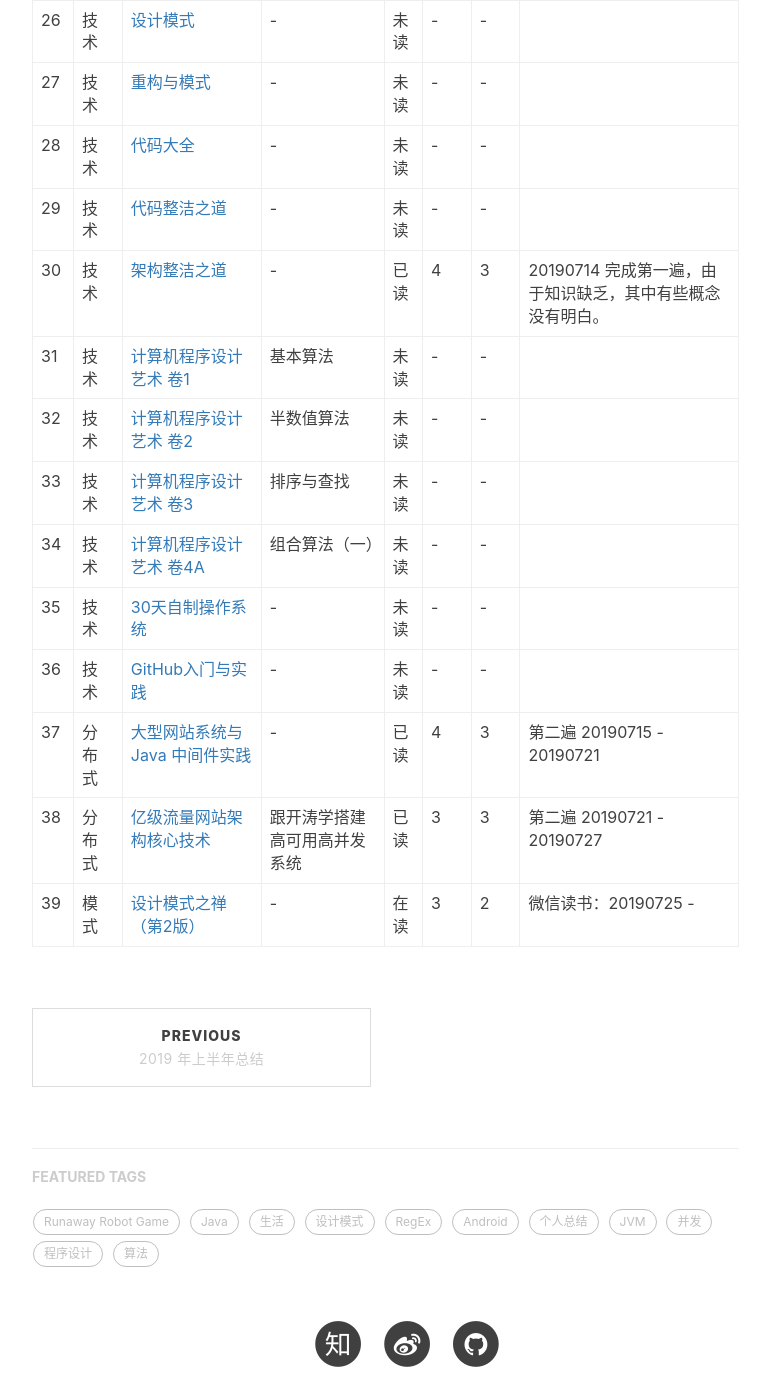
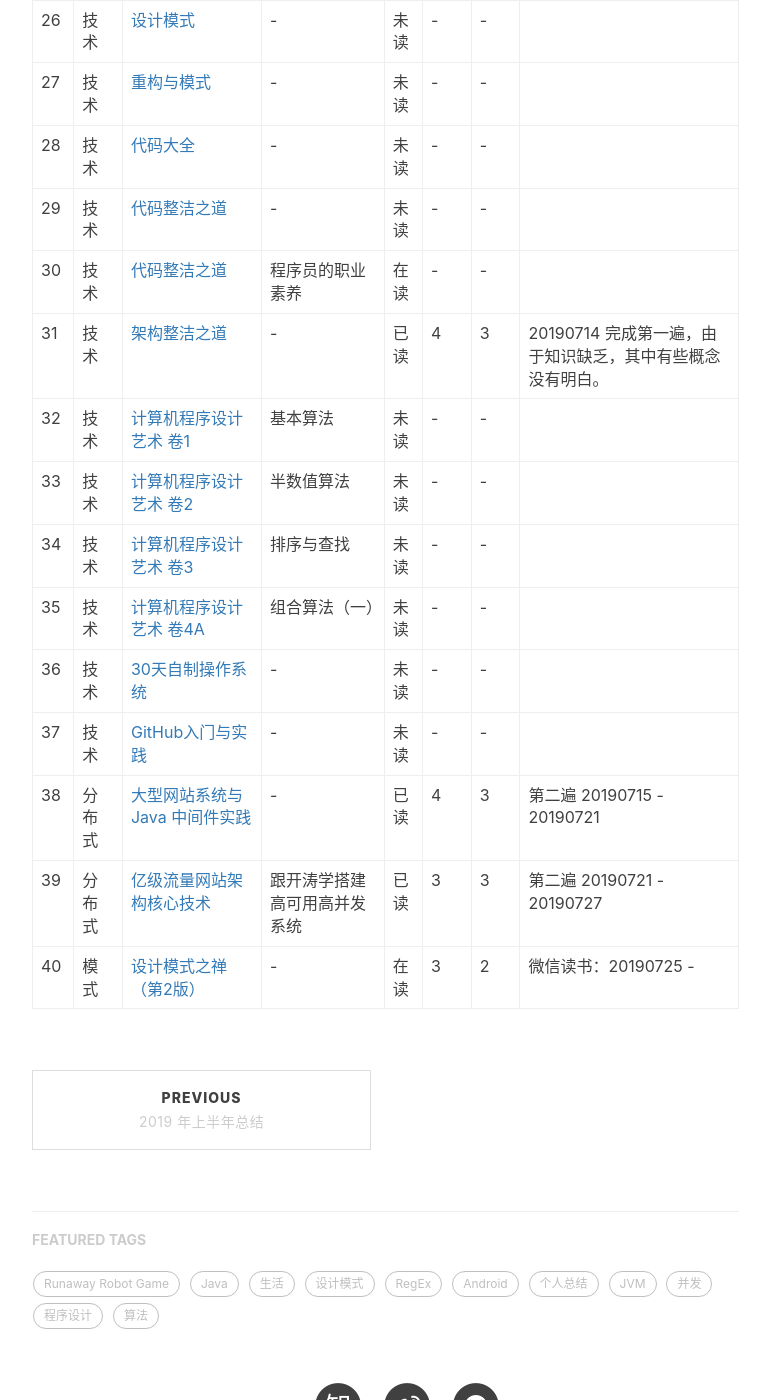
Before and after one commit to fxleyu/fxleyu.github.io, a Jekyll site: the page built from _posts/2019-07-11-the-private-library.md, in a window 1280 px wide and 1400 px high, scrolled down 2889 px. Shown: the whole window, without its empty margins (233-1003 px from the left). Built offline with Jekyll 4.4.1, drawn with Linux system fonts in a browser that asks for light colours; nearby versions of some CDN libraries; comment, search, counter and statistics services are not loaded.

Commit message:
[UPDATE] 新增 The Clean Coder

```diff
--- a/_posts/2019-07-11-the-private-library.md
+++ b/_posts/2019-07-11-the-private-library.md
@@ -52,13 +52,14 @@
 27 | 技术 | [重构与模式](https://book.douban.com/subject/5360962/) | - | 未读 | - | - |
 28 | 技术 | [代码大全](https://book.douban.com/subject/1477390/) | - | 未读 | - | - |
 29 | 技术 | [代码整洁之道](https://book.douban.com/subject/4199741/) | - | 未读 | - | - |
-30 | 技术 | [架构整洁之道](https://book.douban.com/subject/30333919/) | - | 已读 | 4 | 3 | 20190714 完成第一遍，由于知识缺乏，其中有些概念没有明白。
-31 | 技术 | [计算机程序设计艺术 卷1](https://book.douban.com/subject/5258931/) | 基本算法 | 未读 | - | - |
-32 | 技术 | [计算机程序设计艺术 卷2](https://book.douban.com/subject/5258932/) | 半数值算法 | 未读 | - | - |
-33 | 技术 | [计算机程序设计艺术 卷3](https://book.douban.com/subject/5258933/) | 排序与查找 | 未读 | - | - |
-34 | 技术 | [计算机程序设计艺术 卷4A](https://book.douban.com/subject/7564419/) | 组合算法（一） | 未读 | - | - |
-35 | 技术 | [30天自制操作系统](https://book.douban.com/subject/11530329/)| - | 未读 | - | - |
-36 | 技术 | [GitHub入门与实践](https://book.douban.com/subject/26462816/)| - | 未读 | - | - |
-37 | 分布式 | [大型网站系统与 Java 中间件实践](https://book.douban.com/subject/25867042/) | - | 已读 | 4 | 3 | 第二遍 20190715 - 20190721
-38 | 分布式 | [亿级流量网站架构核心技术](https://book.douban.com/subject/26999243/) | 跟开涛学搭建高可用高并发系统 | 已读 | 3 | 3 | 第二遍 20190721 - 20190727
-39 | 模式 | [设计模式之禅（第2版）](https://book.douban.com/subject/25843319/) | - | 在读 | 3 | 2 | 微信读书：20190725 -
+30 | 技术 | [代码整洁之道](https://book.douban.com/subject/26919457/) | 程序员的职业素养 | 在读 | - | - |
+31 | 技术 | [架构整洁之道](https://book.douban.com/subject/30333919/) | - | 已读 | 4 | 3 | 20190714 完成第一遍，由于知识缺乏，其中有些概念没有明白。
+32 | 技术 | [计算机程序设计艺术 卷1](https://book.douban.com/subject/5258931/) | 基本算法 | 未读 | - | - |
+33 | 技术 | [计算机程序设计艺术 卷2](https://book.douban.com/subject/5258932/) | 半数值算法 | 未读 | - | - |
+34 | 技术 | [计算机程序设计艺术 卷3](https://book.douban.com/subject/5258933/) | 排序与查找 | 未读 | - | - |
+35 | 技术 | [计算机程序设计艺术 卷4A](https://book.douban.com/subject/7564419/) | 组合算法（一） | 未读 | - | - |
+36 | 技术 | [30天自制操作系统](https://book.douban.com/subject/11530329/)| - | 未读 | - | - |
+37 | 技术 | [GitHub入门与实践](https://book.douban.com/subject/26462816/)| - | 未读 | - | - |
+38 | 分布式 | [大型网站系统与 Java 中间件实践](https://book.douban.com/subject/25867042/) | - | 已读 | 4 | 3 | 第二遍 20190715 - 20190721
+39 | 分布式 | [亿级流量网站架构核心技术](https://book.douban.com/subject/26999243/) | 跟开涛学搭建高可用高并发系统 | 已读 | 3 | 3 | 第二遍 20190721 - 20190727
+40 | 模式 | [设计模式之禅（第2版）](https://book.douban.com/subject/25843319/) | - | 在读 | 3 | 2 | 微信读书：20190725 -
```
